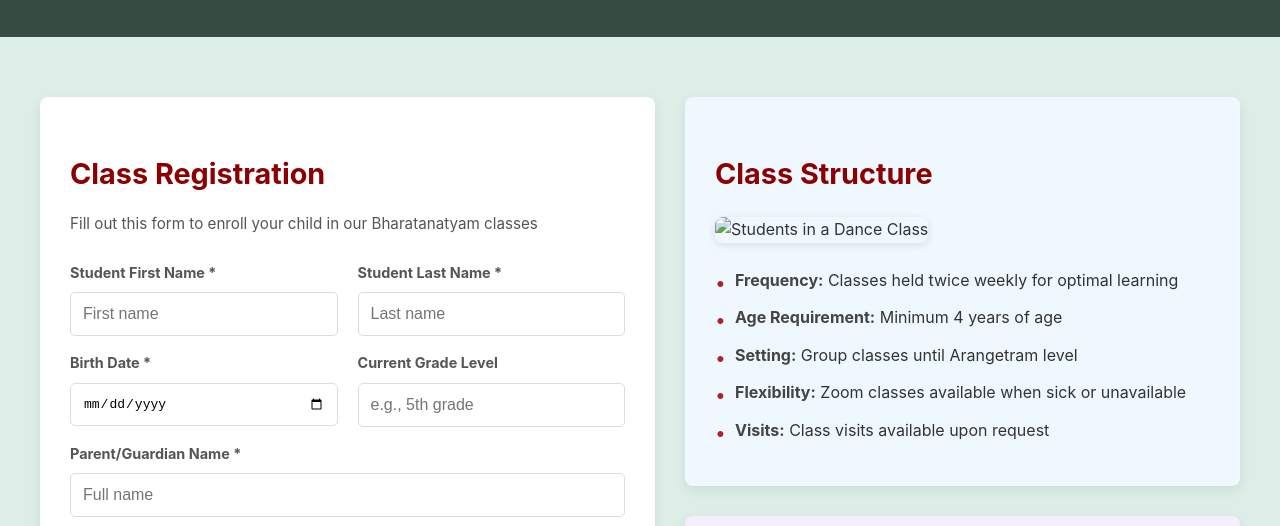
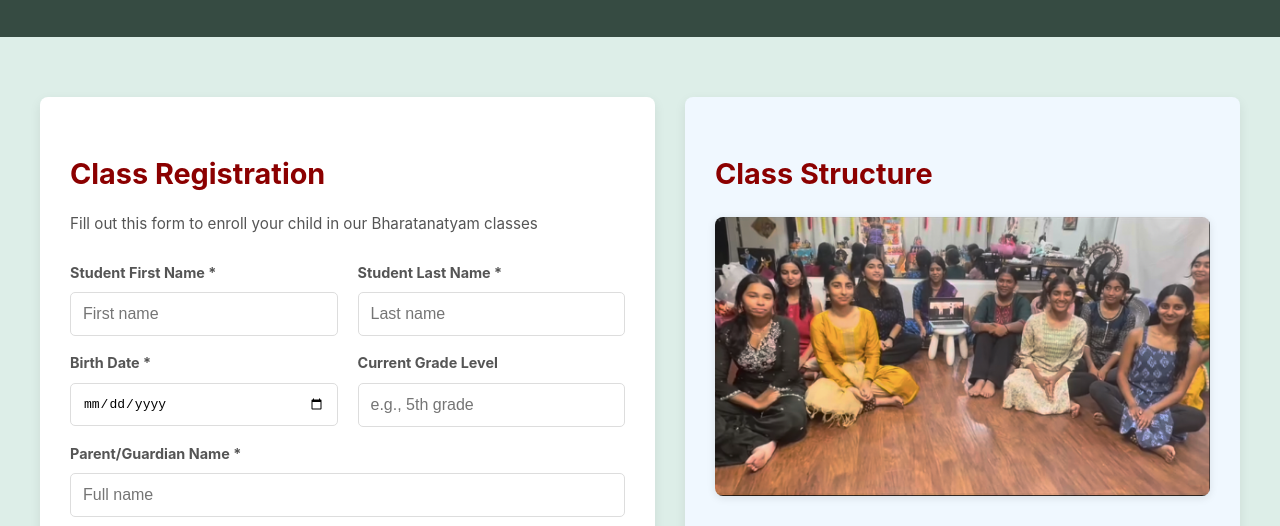
Before and after one commit to sruthidanceschool/sruthidanceschool.github.io, a plain HTML site: page classes.html in a window 1280 px wide. Shown: the part 270-796 px from the top of the page. Drawn offline with Linux system fonts and the light colour scheme.

Commit message:
Update classes.html

```diff
--- a/classes.html
+++ b/classes.html
@@ -192,7 +192,7 @@
             <div class="card class-details-column" style="flex: 1; display: flex; flex-direction: column; gap: 30px;">
                 <div class="card class-structure" style="background-color: #F0F8FF; padding: 30px; border-radius: 8px; box-shadow: 0 4px 12px rgba(0, 0, 0, 0.08);">
                     <h2 style="color: #8B0000; margin-bottom: 20px; font-size: 1.8em;">Class Structure</h2>
-                    <img src="images/Screen Shot 2025-06-30 at 8.01.28 PM.jpg" alt="Students in a Dance Class" class="class-image" style="max-width: 100%; height: auto; border-radius: 8px; margin-bottom: 25px; box-shadow: 0 2px 8px rgba(0, 0, 0, 0.1);">
+                    <img src="images/Screen Shot 2025-06-30 at 8.01.28 PM.png" alt="Students in a Dance Class" class="class-image" style="max-width: 100%; height: auto; border-radius: 8px; margin-bottom: 25px; box-shadow: 0 2px 8px rgba(0, 0, 0, 0.1);">
                     <ul style="list-style: none; padding: 0; margin: 0;">
                         <li style="margin-bottom: 12px; padding-left: 20px; position: relative;"><span style="content: '•'; color: #B22222; font-size: 1.2em; position: absolute; left: 0; top: 0;">&bull;</span><span class="detail-label" style="font-weight: bold; color: #444;">Frequency:</span> Classes held twice weekly for optimal learning</li>
                         <li style="margin-bottom: 12px; padding-left: 20px; position: relative;"><span style="content: '•'; color: #B22222; font-size: 1.2em; position: absolute; left: 0; top: 0;">&bull;</span><span class="detail-label" style="font-weight: bold; color: #444;">Age Requirement:</span> Minimum 4 years of age</li>
```
